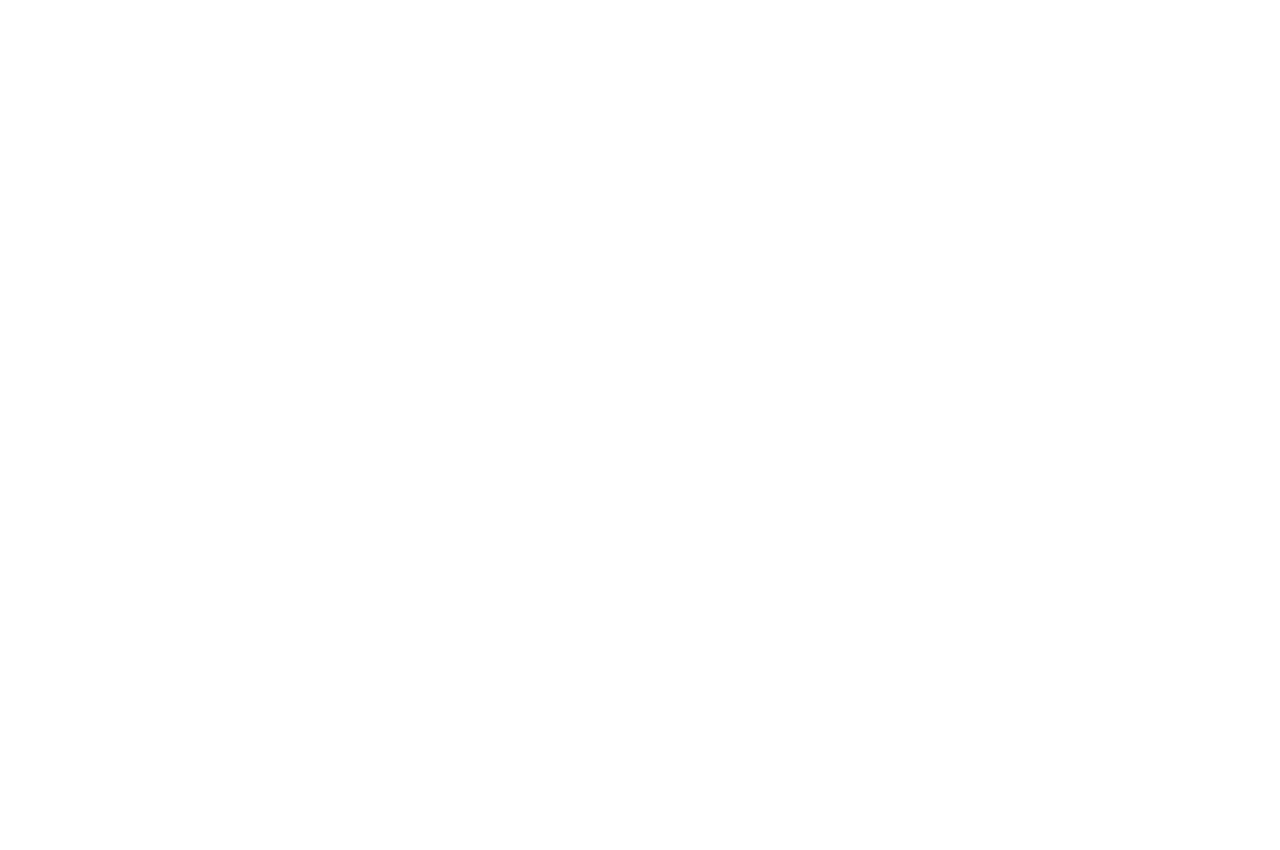
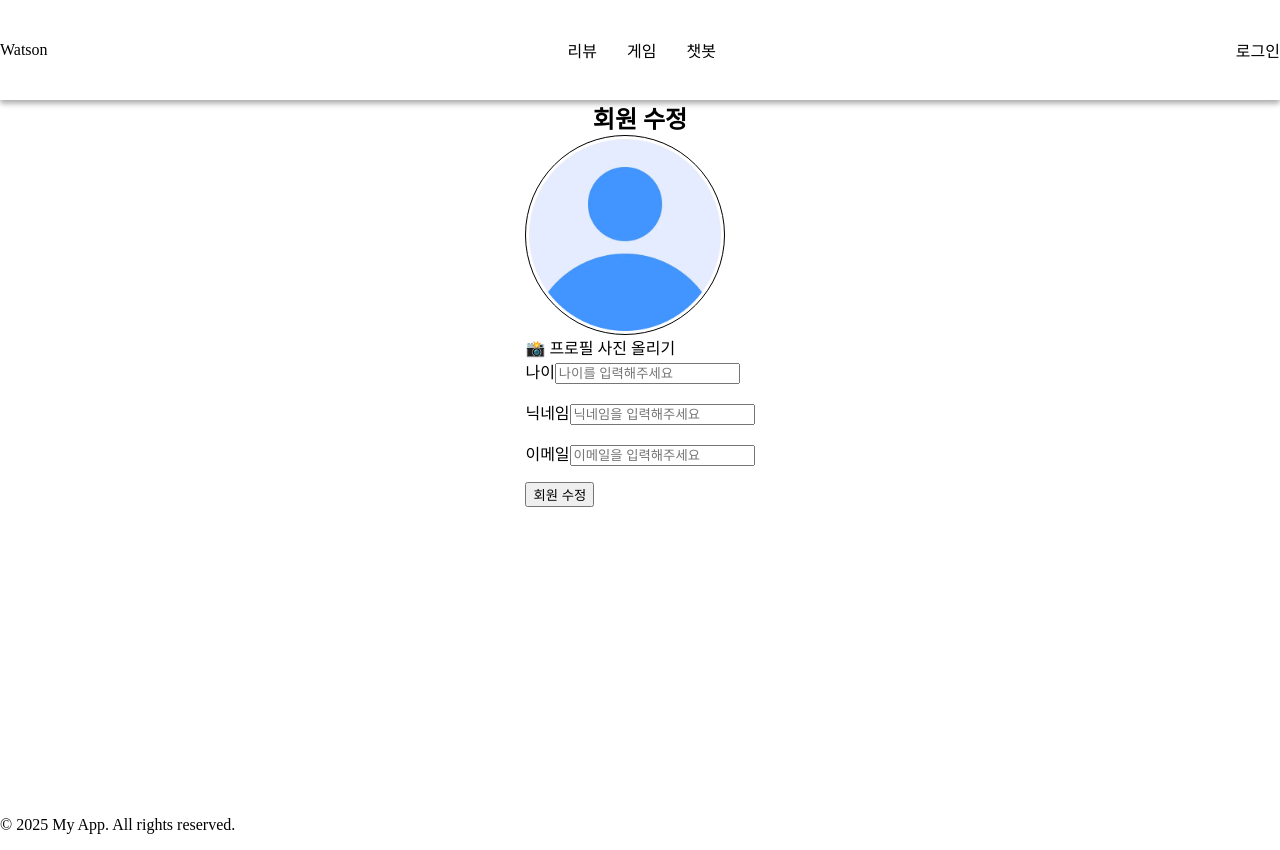
Before and after one commit to teamN-watson/watson-frontend, a React (Vite) app: page /profile/1/edit in a window 1280 px wide. Before the commit this address had no page. Before the commit the page ends 800 px from the top, so only its background shows below. Built offline with nearby package versions, Linux system fonts and the light colour scheme.

Commit message:
Add: review create / list / detail

```diff
--- a/package.json
+++ b/package.json
@@ -10,6 +10,7 @@
     "preview": "vite preview"
   },
   "dependencies": {
+    "@mantine/core": "^7.16.0",
     "axios": "^1.7.9",
     "dotenv": "^16.4.7",
     "react": "^18.3.1",
--- a/src/App.jsx
+++ b/src/App.jsx
@@ -6,10 +6,13 @@ import Signin from "./pages/auth/signin"; // 로그인 페이지 컴포넌트
 import Signup from "./pages/auth/signup"; // 로그인 페이지 컴포넌트
 import Talk from "./pages/chatbot/talk"; // 챗봇 페이지 컴포넌트
 import Profile from "./pages/auth/profile"; // 프로필 페이지 컴포넌트
+import ProfileEdit from "./pages/auth/profile_edit"; // 프로필 페이지 컴포넌트
 import SteamCallback from "./pages/auth/steam_callback";
 import "./App.css";
 import SteamChoose from "./pages/auth/steam_choose";
 import ReviewList from "./pages/review/list";
+import ReviewCreate from "./pages/review/create";
+import ReviewDetail from "./pages/review/detail";
 
 export default function App() {
   return (
@@ -20,9 +23,12 @@ export default function App() {
         <Route path="/signup" element={<Signup />} />
         <Route path="/steam/choose" element={<SteamChoose />} />
         <Route path="/chatbot" element={<Talk />} />
-        <Route path="/review" element={<ReviewList />} />
+        <Route exact path="/review" element={<ReviewList />} />
+        <Route path="/review/:id" element={<ReviewDetail />} />
+        <Route path="/review/create" element={<ReviewCreate />} />
         <Route path="/steam/callback" element={<SteamCallback />} />
         <Route exact path="/profile/:id" element={<Profile />} />
+        <Route path="/profile/:id/edit" element={<ProfileEdit />} />
         <Route path="/profile" element={<Navigate to="/" />} />
       </Route>
     </Routes>
--- a/src/Components/Header.jsx
+++ b/src/Components/Header.jsx
@@ -91,7 +91,7 @@ export default function Header() {
                                     <div className="user_photo">
                                         <img src={userInfo?.photo ? userInfo.photo : default_photo} alt="User Photo" />
                                     </div>
-                                    <h3>{userInfo?.user_id}님</h3>
+                                    <h3>{userInfo?.nickname}님</h3>
                                     <a href={`/profile/${userInfo?.id}`}>마이페이지</a>
                                     <button onClick={handleLogout}>로그아웃</button>
                                 </>
--- a/src/assets/css/account/edit.css
+++ b/src/assets/css/account/edit.css
@@ -1,4 +1,10 @@
 
+.editContainer {
+    display: flex;
+    justify-content: center;
+    flex-direction: column;
+    align-items: center;
+}
 .editContainer .user_photo_wrap {
     gap: 20px;
 
--- a/src/pages/auth/profile.jsx
+++ b/src/pages/auth/profile.jsx
@@ -70,7 +70,7 @@ function Profile() {
         </div>
 
         <div className="user_info">
-          {isMypage && <a href="/view/edit/"><button>편집하기</button></a>}
+          {isMypage && <a href={`/profile/${id}/edit/`}><button>편집하기</button></a>}
           <p id="user_user_id">아이디 : {userInfo?.user_id}</p>
           <p id="user_email">이메일 : {userInfo?.email}</p>
           <p id="user_nickname">닉네임 : {userInfo?.nickname}</p>
--- /dev/null
+++ b/src/pages/auth/profile_edit.jsx
@@ -0,0 +1,100 @@
+import React, { useEffect, useState, useRef } from 'react';
+import { useNavigate, useParams } from 'react-router-dom';
+import axios from '@src/axiosInstance';
+import useStore from '@store/zustore';
+import '@assets/css/account/edit.css';
+import default_photo from '@assets/images/default_profile.png';
+function ProfileEdit() {
+  const { id } = useParams(); // URL에서 id 파라미터 가져오기
+  const { isLoggedIn, userInfo, setUserInfo, logout, accessToken, refreshToken, setAccessToken, setRefreshToken } = useStore();
+  const [photo, setPhoto] = useState("");
+  const [age, setAge] = useState("");
+  const [email, setEmail] = useState("");
+  const [nickname, setNickname] = useState("");
+  const fileRef = useRef(null);
+  const navigate = useNavigate();
+
+  useEffect(() => {
+    if (userInfo && userInfo.id) {
+      setPhoto(userInfo.photo)
+      setAge(userInfo.age)
+      setEmail(userInfo.email)
+      setNickname(userInfo.nickname)
+      console.log(userInfo)
+    }
+
+
+  }, [userInfo]);
+
+  const handleImageChange = (event) => {
+    const file = event.target.files[0];
+    if (file) {
+      const reader = new FileReader();
+      reader.onload = (e) => {
+        setPhoto(e.target.result);
+      };
+      reader.readAsDataURL(file);
+    }
+  };
+
+  const imgClick = () => {
+    fileRef.current.click();
+  }
+
+  const handleSubmit = async (e) => {
+    e.preventDefault(); // 기본 제출 동작 방지
+    const formData = new FormData();
+
+    if (photo) {
+      formData.append('photo', photo);
+    }
+    formData.append('email', email);
+    formData.append('age', age);
+    formData.append('nickname', nickname);
+
+    try {
+      const response = await axios.put(`${import.meta.env.VITE_BACKEND_URL}/api/account/mypage/`, formData);
+      if (response.status == 200) {
+        setUserInfo({ ...userInfo, email: email, age: age, nickname: nickname, photo: photo ? photo : "" })
+        navigate(-1);
+      }
+
+      console.log(response.data)
+    } catch (error) {
+      console.error(error);
+      // setErrors(error.response?.data || {});
+    }
+  };
+
+  return (
+    <div className="editContainer">
+      <h2>회원 수정</h2>
+      <form method="PUT" encType="multipart/form-data">
+        <div className="editForm">
+          <div className="user_photo_wrap">
+            <div className="user_photo">
+              <img id="user_photo" src={photo ? photo : default_photo} alt="사용자 프로필" onClick={imgClick} />
+            </div>
+            <label htmlFor="id_photo">📸 프로필 사진 올리기</label>
+            <input ref={fileRef} type="file" name="photo" accept="image/*" id="id_photo" onChange={handleImageChange} readOnly />
+          </div>
+          <div>
+            <span>나이</span>
+            <input type="text" name="age" placeholder="나이를 입력해주세요" id="id_age" value={age} onChange={(e) => setAge(e.target.value)} />
+            <p className="error_msg age"></p>
+            <span>닉네임</span>
+            <input type="text" name="nickname" placeholder="닉네임을 입력해주세요" id="id_nickname" value={nickname} onChange={(e) => setNickname(e.target.value)} />
+            <p className="error_msg nickname"></p>
+            <span>이메일</span>
+            <input type="email" name="email" placeholder="이메일을 입력해주세요" id="id_email" value={email} onChange={(e) => setEmail(e.target.value)} />
+            <p className="error_msg email"></p>
+          </div>
+          <span className="error_msg"></span>
+          <input type="submit" value="회원 수정" onClick={handleSubmit} />
+        </div>
+      </form>
+    </div>
+  );
+}
+
+export default ProfileEdit;
--- /dev/null
+++ b/src/pages/review/create.jsx
@@ -0,0 +1,53 @@
+import React, { useEffect, useState } from 'react';
+import { useNavigate } from 'react-router-dom';
+import '@assets/css/review/list.css';  // '@assets' 별칭을 사용하여 CSS 파일 import
+import axios from '@src/axiosInstance';
+
+export default function ReviewCreate() {
+    const [content, setContent] = useState("");
+    const [app_id, setAppId] = useState("");
+    const [score, setScore] = useState(0);
+    const navigate = useNavigate();
+
+    useEffect(() => {
+
+    }, []);
+
+    const handleSubmit = async (e) => {
+        e.preventDefault(); // 기본 제출 동작 방지
+        try {
+            const response = await axios.post(
+                `${import.meta.env.VITE_BACKEND_URL}/api/reviews/`,
+                { content: content, app_id: app_id, score: score },
+            );
+
+            console.log(response)
+
+        } catch (error) {
+            console.error(error);
+        }
+    };
+
+    return (
+        <div className="ReviewContainer">
+            <h2>리뷰 등록</h2>
+            <form>
+                <div className="reviewForm">
+                    <div>
+                        <span>내용</span>
+                        <input type="text" name="content" placeholder="내용을 입력해주세요" id="id_content" value={content} onChange={(e) => setContent(e.target.value)} />
+                        <p className="error_msg content"></p>
+                        <span>app id</span>
+                        <input type="text" name="app_id" placeholder="app id를 입력해주세요" id="id_app_id" value={app_id} onChange={(e) => setAppId(e.target.value)} />
+                        <p className="error_msg app_id"></p>
+                        <span>score</span>
+                        <input type="text" name="score" placeholder="score를 입력해주세요" id="id_score" value={score} onChange={(e) => setScore(e.target.value)} />
+                        <p className="error_msg score"></p>
+                    </div>
+                    <span className="error_msg"></span>
+                    <input type="submit" value="리뷰 등록" onClick={handleSubmit} />
+                </div>
+            </form>
+        </div>
+    )
+}
--- /dev/null
+++ b/src/pages/review/detail.jsx
@@ -0,0 +1,51 @@
+import React, { useEffect, useState } from 'react';
+import '@assets/css/review/list.css';  // '@assets' 별칭을 사용하여 CSS 파일 import
+import axios from '@src/axiosInstance';
+import { useNavigate, useParams } from 'react-router-dom';
+
+export default function ReviewDetail() {
+    const { id } = useParams(); // URL에서 id 파라미터 가져오기
+    const [review, setReview] = useState({});
+
+    useEffect(() => {
+        axios.get(`${import.meta.env.VITE_BACKEND_URL}/api/reviews/${id}`).then((response) => {
+            if (response.status === 200) {
+                setReview(response.data)
+                console.log(response.data)
+            }
+        }).catch((error) => {
+            console.error('Error fetching user info:', error);
+        });
+    }, []);
+
+    return (
+        <div className="listContainer">
+            <h1>리뷰 상세</h1>
+            {review && <div className="game_row">
+                <div className="game_title">
+                    <div className="game_img">
+                        {review.header_image && <img src={review.header_image} alt={review.game_name} />}
+                    </div>
+                    <div className="game_info">
+                        <h4>{review.game_name}</h4>
+                        <div className="categories">
+                            {review.categories && review.categories.length && review.categories.map((category, cIndex) => {
+                                return (
+                                    <span className="category" key={cIndex}>{category}</span>
+                                )
+                            })}
+                        </div>
+                        {/* <span>{`${year}년 ${month + 1}월 ${day}일`}</span> */}
+                        <span>{review.nickname}</span>
+                    </div>
+                </div>
+                <div className="game_rating">
+                    <span>{'⭐'.repeat(review.score)}</span>
+                    <span>좋아요 수 {review.total_likes}</span>
+                </div>
+            </div>
+            }
+
+        </div>
+    )
+}
```
Also changed, not shown: src/pages/review/list.jsx (+16 -5 lines), 2 other files (tests, documents, lock files or other folders).
